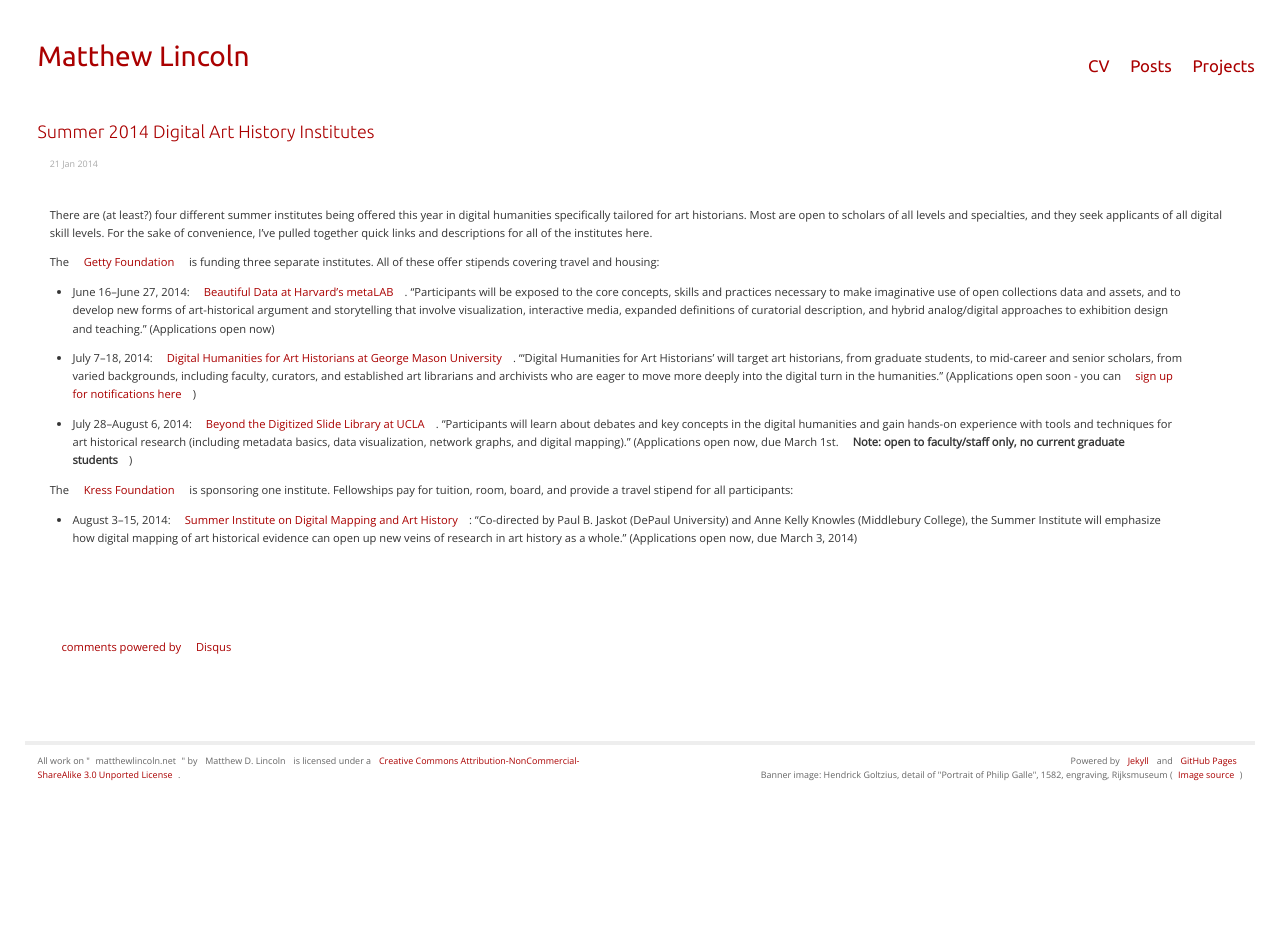
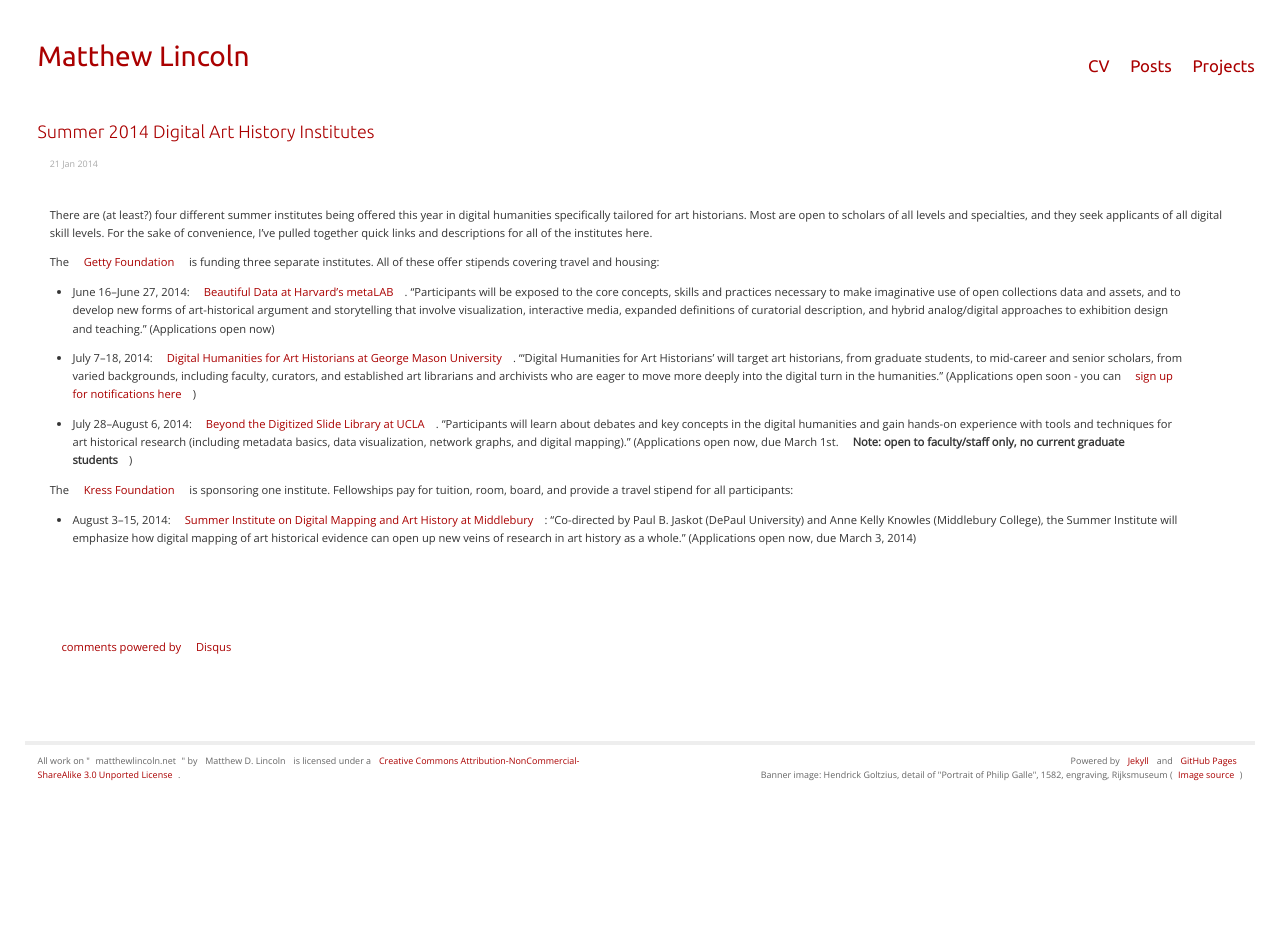
Before and after one commit to mdlincoln/mdlincoln.github.io, a Jekyll site: the page built from _posts/2014-01-21-summer-2014-digital-art-history-institutes.md, in a window 1280 px wide. Built offline with Jekyll 4.4.1, drawn with Linux system fonts in a browser that asks for light colours; comment, search, counter and statistics services are not loaded.

Commit message:
Add 'Middlebury' to post

```diff
--- a/_posts/2014-01-21-summer-2014-digital-art-history-institutes.md
+++ b/_posts/2014-01-21-summer-2014-digital-art-history-institutes.md
@@ -21,4 +21,4 @@
 The [Kress Foundation](http://www.kressfoundation.org/) is sponsoring one institute.
 Fellowships pay for tuition, room, board, and provide a travel stipend for all participants:
 
-- August 3--15, 2014: [Summer Institute on Digital Mapping and Art History](http://www.kressfoundation.org/news/Article.aspx?id=35544&blogid=132): "Co-directed by Paul B. Jaskot (DePaul University) and Anne Kelly Knowles (Middlebury College), the Summer Institute will emphasize how digital mapping of art historical evidence can open up new veins of research in art history as a whole." (Applications open now, due March 3, 2014)
+- August 3--15, 2014: [Summer Institute on Digital Mapping and Art History at Middlebury](http://www.kressfoundation.org/news/Article.aspx?id=35544&blogid=132): "Co-directed by Paul B. Jaskot (DePaul University) and Anne Kelly Knowles (Middlebury College), the Summer Institute will emphasize how digital mapping of art historical evidence can open up new veins of research in art history as a whole." (Applications open now, due March 3, 2014)
```
